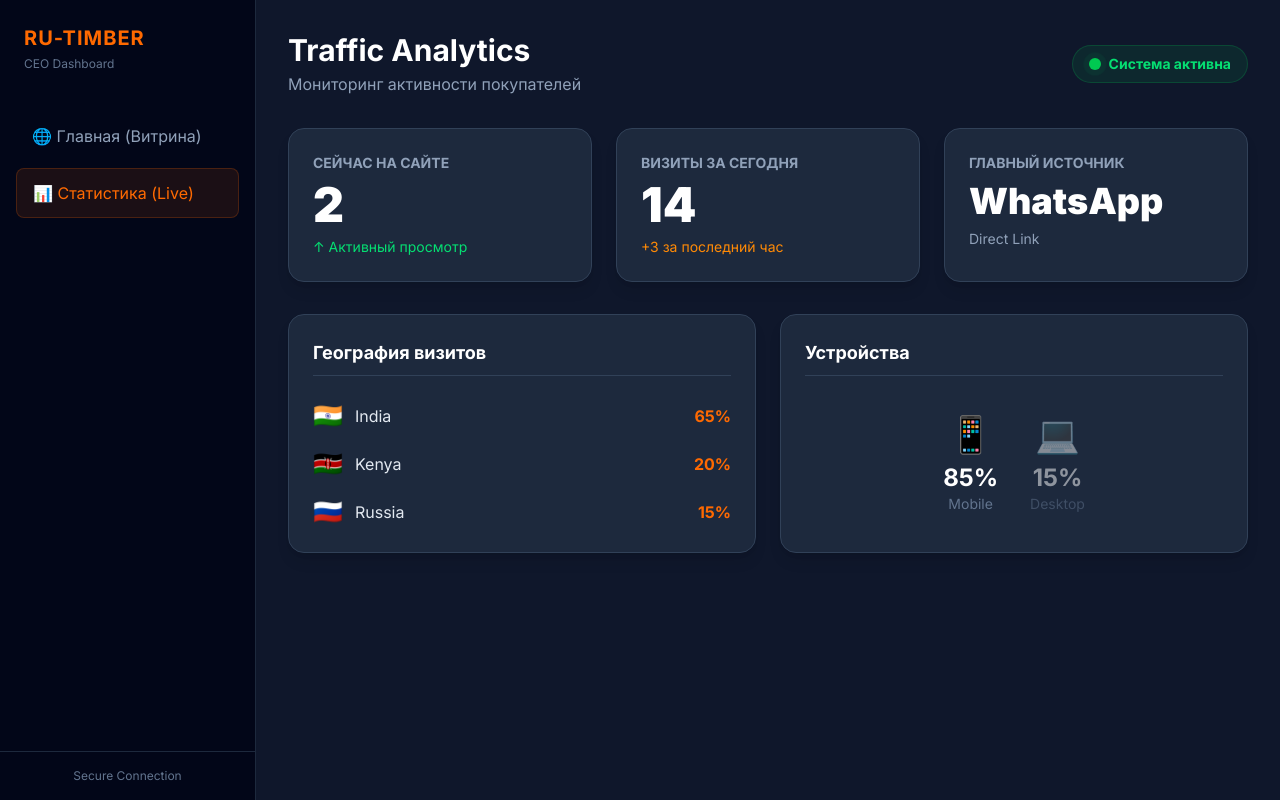
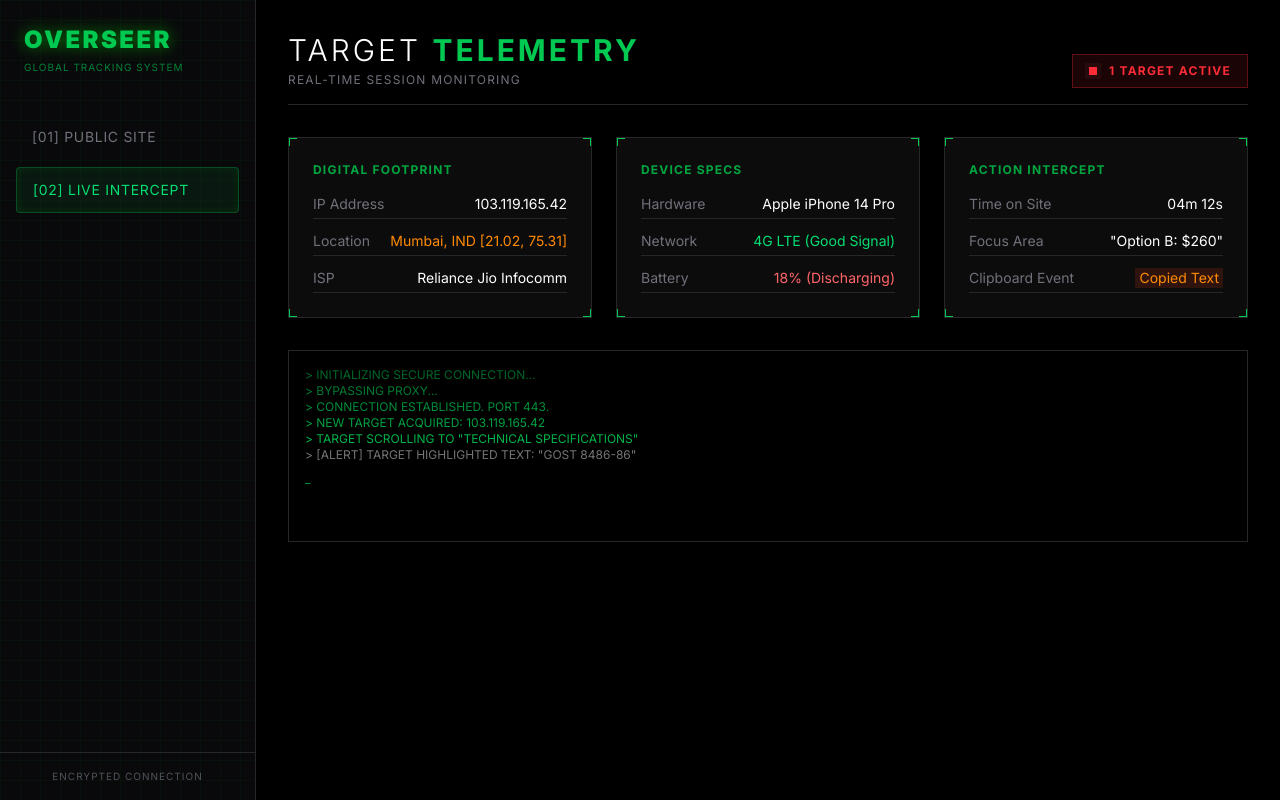
Before and after one commit to ru-timber-export/b2b-export, a Next.js app: page /stats in a window 1280 px wide. Built offline with nearby package versions, Linux system fonts and the light colour scheme.

Commit message:
Pentagon UI update

```diff
--- a/src/app/stats/page.js
+++ b/src/app/stats/page.js
@@ -1,103 +1,131 @@
 import Link from 'next/link';
 
-export default function StatsDashboard() {
+export default function SpyDashboard() {
   return (
-    <div className="flex h-screen bg-slate-900 text-slate-200 font-sans">
+    <div className="flex h-screen bg-black text-slate-200 font-mono selection:bg-green-500 selection:text-black">
 
-      {/* БОКОВОЕ МЕНЮ (Sidebar) */}
-      <aside className="w-64 bg-slate-950 border-r border-slate-800 flex flex-col">
-        <div className="p-6">
-          <h1 className="text-xl font-bold text-orange-500 tracking-wider">RU-TIMBER</h1>
-          <p className="text-xs text-slate-500 mt-1">CEO Dashboard</p>
+      {/* БОКОВОЕ МЕНЮ */}
+      <aside className="w-64 bg-zinc-950 border-r border-zinc-800 flex flex-col relative overflow-hidden">
+        <div className="absolute inset-0 bg-[linear-gradient(rgba(0,255,0,0.03)_1px,transparent_1px),linear-gradient(90deg,rgba(0,255,0,0.03)_1px,transparent_1px)] bg-[size:20px_20px] pointer-events-none"></div>
+        <div className="p-6 relative z-10">
+          <h1 className="text-2xl font-black text-green-500 tracking-widest drop-shadow-[0_0_8px_rgba(0,255,0,0.5)]">OVERSEER</h1>
+          <p className="text-[10px] text-green-700 mt-1 uppercase tracking-widest">Global Tracking System</p>
         </div>
-        <nav className="flex-1 px-4 space-y-2 mt-4">
-          <Link href="/" className="block px-4 py-3 rounded-lg text-slate-400 hover:bg-slate-800 hover:text-white transition-colors">
-            🌐 Главная (Витрина)
+        <nav className="flex-1 px-4 space-y-2 mt-4 relative z-10">
+          <Link href="/" className="block px-4 py-3 rounded text-zinc-500 hover:text-green-400 hover:bg-green-900/20 transition-all text-sm uppercase tracking-wider">
+            [01] Public Site
           </Link>
-          {/* Сюда потом добавим ссылку на ваш калькулятор */}
-          <Link href="/stats" className="block px-4 py-3 rounded-lg bg-orange-500/10 text-orange-500 border border-orange-500/20">
-            📊 Статистика (Live)
+          <Link href="/stats" className="block px-4 py-3 rounded bg-green-900/20 text-green-400 border border-green-500/30 text-sm uppercase tracking-wider shadow-[inset_0_0_10px_rgba(0,255,0,0.1)]">
+            [02] Live Intercept
           </Link>
         </nav>
-        <div className="p-4 border-t border-slate-800 text-xs text-slate-500 text-center">
-          Secure Connection
+        <div className="p-4 border-t border-zinc-800 text-[10px] text-zinc-600 text-center uppercase tracking-widest">
+          Encrypted Connection
         </div>
       </aside>
 
       {/* ОСНОВНОЙ КОНТЕНТ */}
-      <main className="flex-1 p-8 overflow-y-auto">
-        <header className="mb-8 flex justify-between items-center">
+      <main className="flex-1 p-8 overflow-y-auto relative">
+        <header className="mb-8 flex justify-between items-end border-b border-zinc-800 pb-4">
           <div>
-            <h2 className="text-3xl font-bold text-white">Traffic Analytics</h2>
-            <p className="text-slate-400 mt-1">Мониторинг активности покупателей</p>
+            <h2 className="text-3xl font-light text-white tracking-widest">TARGET <span className="font-bold text-green-500">TELEMETRY</span></h2>
+            <p className="text-zinc-500 mt-1 text-xs uppercase tracking-widest">Real-time session monitoring</p>
           </div>
-          <div className="flex items-center gap-2 bg-green-500/10 text-green-400 px-4 py-2 rounded-full border border-green-500/20">
-            <span className="relative flex h-3 w-3">
-              <span className="animate-ping absolute inline-flex h-full w-full rounded-full bg-green-400 opacity-75"></span>
-              <span className="relative inline-flex rounded-full h-3 w-3 bg-green-500"></span>
+          <div className="flex items-center gap-3 bg-red-900/20 text-red-500 px-4 py-2 border border-red-500/30">
+            <span className="relative flex h-2 w-2">
+              <span className="animate-ping absolute inline-flex h-full w-full bg-red-400 opacity-75"></span>
+              <span className="relative inline-flex h-2 w-2 bg-red-500"></span>
             </span>
-            <span className="text-sm font-bold">Система активна</span>
+            <span className="text-xs font-bold uppercase tracking-widest">1 Target Active</span>
           </div>
         </header>
 
-        {/* ВЕРХНИЕ КАРТОЧКИ (Главные метрики) */}
-        <div className="grid grid-cols-1 md:grid-cols-3 gap-6 mb-8">
-          <div className="bg-slate-800 p-6 rounded-2xl border border-slate-700 shadow-lg">
-            <h3 className="text-slate-400 text-sm font-bold mb-2">СЕЙЧАС НА САЙТЕ</h3>
-            <div className="text-5xl font-black text-white">2</div>
-            <p className="text-green-400 text-sm mt-2">↑ Активный просмотр</p>
+        {/* СЕТКА ПЕНТАГОНА */}
+        <div className="grid grid-cols-1 lg:grid-cols-3 gap-6 mb-8">
+
+          {/* DIGITAL FOOTPRINT */}
+          <div className="bg-zinc-900/50 p-6 border border-zinc-800 relative group hover:border-green-500/50 transition-colors">
+            <div className="absolute top-0 left-0 w-2 h-2 border-t border-l border-green-500"></div>
+            <div className="absolute top-0 right-0 w-2 h-2 border-t border-r border-green-500"></div>
+            <div className="absolute bottom-0 left-0 w-2 h-2 border-b border-l border-green-500"></div>
+            <div className="absolute bottom-0 right-0 w-2 h-2 border-b border-r border-green-500"></div>
+
+            <h3 className="text-green-600 text-xs font-bold mb-4 uppercase tracking-widest">Digital Footprint</h3>
+            <div className="space-y-3 text-sm">
+              <div className="flex justify-between border-b border-zinc-800 pb-1">
+                <span className="text-zinc-500">IP Address</span>
+                <span className="text-white">103.119.165.42</span>
+              </div>
+              <div className="flex justify-between border-b border-zinc-800 pb-1">
+                <span className="text-zinc-500">Location</span>
+                <span className="text-orange-400">Mumbai, IND [21.02, 75.31]</span>
+              </div>
+              <div className="flex justify-between border-b border-zinc-800 pb-1">
+                <span className="text-zinc-500">ISP</span>
+                <span className="text-white">Reliance Jio Infocomm</span>
+              </div>
+            </div>
           </div>
 
-          <div className="bg-slate-800 p-6 rounded-2xl border border-slate-700 shadow-lg">
-            <h3 className="text-slate-400 text-sm font-bold mb-2">ВИЗИТЫ ЗА СЕГОДНЯ</h3>
-            <div className="text-5xl font-black text-white">14</div>
-            <p className="text-orange-400 text-sm mt-2">+3 за последний час</p>
+          {/* DEVICE TELEMETRY */}
+          <div className="bg-zinc-900/50 p-6 border border-zinc-800 relative group hover:border-green-500/50 transition-colors">
+            <div className="absolute top-0 left-0 w-2 h-2 border-t border-l border-green-500"></div>
+            <div className="absolute top-0 right-0 w-2 h-2 border-t border-r border-green-500"></div>
+            <div className="absolute bottom-0 left-0 w-2 h-2 border-b border-l border-green-500"></div>
+            <div className="absolute bottom-0 right-0 w-2 h-2 border-b border-r border-green-500"></div>
+
+            <h3 className="text-green-600 text-xs font-bold mb-4 uppercase tracking-widest">Device Specs</h3>
+            <div className="space-y-3 text-sm">
+              <div className="flex justify-between border-b border-zinc-800 pb-1">
+                <span className="text-zinc-500">Hardware</span>
+                <span className="text-white">Apple iPhone 14 Pro</span>
+              </div>
+              <div className="flex justify-between border-b border-zinc-800 pb-1">
+                <span className="text-zinc-500">Network</span>
+                <span className="text-green-400">4G LTE (Good Signal)</span>
+              </div>
+              <div className="flex justify-between border-b border-zinc-800 pb-1">
+                <span className="text-zinc-500">Battery</span>
+                <span className="text-red-400">18% (Discharging)</span>
+              </div>
+            </div>
           </div>
 
-          <div className="bg-slate-800 p-6 rounded-2xl border border-slate-700 shadow-lg">
-            <h3 className="text-slate-400 text-sm font-bold mb-2">ГЛАВНЫЙ ИСТОЧНИК</h3>
-            <div className="text-4xl font-black text-white mt-1">WhatsApp</div>
-            <p className="text-slate-400 text-sm mt-2">Direct Link</p>
+          {/* BEHAVIORAL INTERCEPT */}
+          <div className="bg-zinc-900/50 p-6 border border-zinc-800 relative group hover:border-green-500/50 transition-colors">
+            <div className="absolute top-0 left-0 w-2 h-2 border-t border-l border-green-500"></div>
+            <div className="absolute top-0 right-0 w-2 h-2 border-t border-r border-green-500"></div>
+            <div className="absolute bottom-0 left-0 w-2 h-2 border-b border-l border-green-500"></div>
+            <div className="absolute bottom-0 right-0 w-2 h-2 border-b border-r border-green-500"></div>
+
+            <h3 className="text-green-600 text-xs font-bold mb-4 uppercase tracking-widest">Action Intercept</h3>
+            <div className="space-y-3 text-sm">
+              <div className="flex justify-between border-b border-zinc-800 pb-1">
+                <span className="text-zinc-500">Time on Site</span>
+                <span className="text-white">04m 12s</span>
+              </div>
+              <div className="flex justify-between border-b border-zinc-800 pb-1">
+                <span className="text-zinc-500">Focus Area</span>
+                <span className="text-white">"Option B: $260"</span>
+              </div>
+              <div className="flex justify-between border-b border-zinc-800 pb-1">
+                <span className="text-zinc-500">Clipboard Event</span>
+                <span className="text-orange-400 bg-orange-900/30 px-1">Copied Text</span>
+              </div>
+            </div>
           </div>
         </div>
 
-        {/* НИЖНИЙ БЛОК (География и Устройства) */}
-        <div className="grid grid-cols-1 md:grid-cols-2 gap-6">
-          {/* География */}
-          <div className="bg-slate-800 p-6 rounded-2xl border border-slate-700 shadow-lg">
-            <h3 className="text-lg font-bold text-white mb-6 border-b border-slate-700 pb-2">География визитов</h3>
-            <ul className="space-y-4">
-              <li className="flex justify-between items-center">
-                <span className="flex items-center gap-3"><span className="text-2xl">🇮🇳</span> India</span>
-                <span className="font-bold text-orange-500">65%</span>
-              </li>
-              <li className="flex justify-between items-center">
-                <span className="flex items-center gap-3"><span className="text-2xl">🇰🇪</span> Kenya</span>
-                <span className="font-bold text-orange-500">20%</span>
-              </li>
-              <li className="flex justify-between items-center">
-                <span className="flex items-center gap-3"><span className="text-2xl">🇷🇺</span> Russia</span>
-                <span className="font-bold text-orange-500">15%</span>
-              </li>
-            </ul>
-          </div>
-
-          {/* Устройства */}
-          <div className="bg-slate-800 p-6 rounded-2xl border border-slate-700 shadow-lg">
-            <h3 className="text-lg font-bold text-white mb-6 border-b border-slate-700 pb-2">Устройства</h3>
-            <div className="flex items-center justify-center h-32 gap-8">
-              <div className="text-center">
-                <div className="text-4xl mb-2">📱</div>
-                <div className="text-2xl font-bold text-white">85%</div>
-                <div className="text-slate-500 text-sm">Mobile</div>
-              </div>
-              <div className="text-center opacity-50">
-                <div className="text-4xl mb-2">💻</div>
-                <div className="text-2xl font-bold text-white">15%</div>
-                <div className="text-slate-500 text-sm">Desktop</div>
-              </div>
-            </div>
-          </div>
+        {/* ЖИВОЙ ТЕРМИНАЛ */}
+        <div className="bg-black p-4 border border-zinc-800 font-mono text-xs text-green-500 h-48 overflow-hidden relative">
+          <div className="absolute top-0 left-0 w-full h-full bg-gradient-to-b from-transparent to-black pointer-events-none"></div>
+          <p className="opacity-50">&gt; INITIALIZING SECURE CONNECTION...</p>
+          <p className="opacity-60">&gt; BYPASSING PROXY...</p>
+          <p className="opacity-70">&gt; CONNECTION ESTABLISHED. PORT 443.</p>
+          <p className="opacity-80">&gt; NEW TARGET ACQUIRED: 103.119.165.42</p>
+          <p className="opacity-90">&gt; TARGET SCROLLING TO "TECHNICAL SPECIFICATIONS"</p>
+          <p className="text-white">&gt; [ALERT] TARGET HIGHLIGHTED TEXT: "GOST 8486-86"</p>
+          <p className="animate-pulse mt-2">_</p>
         </div>
 
       </main>
```
